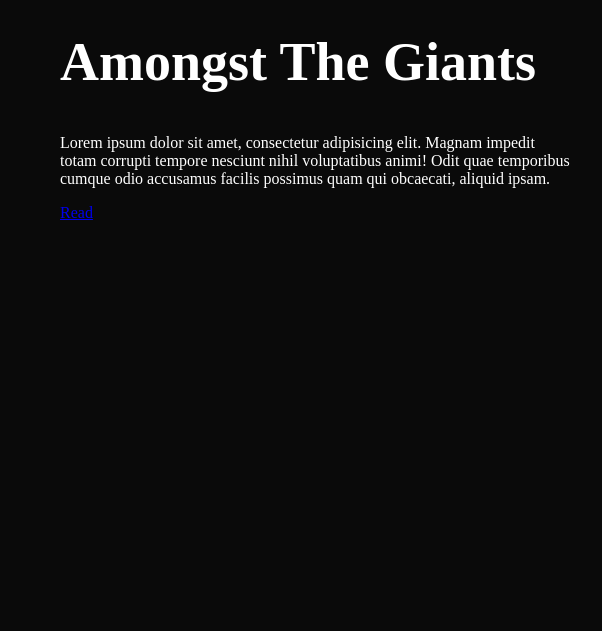
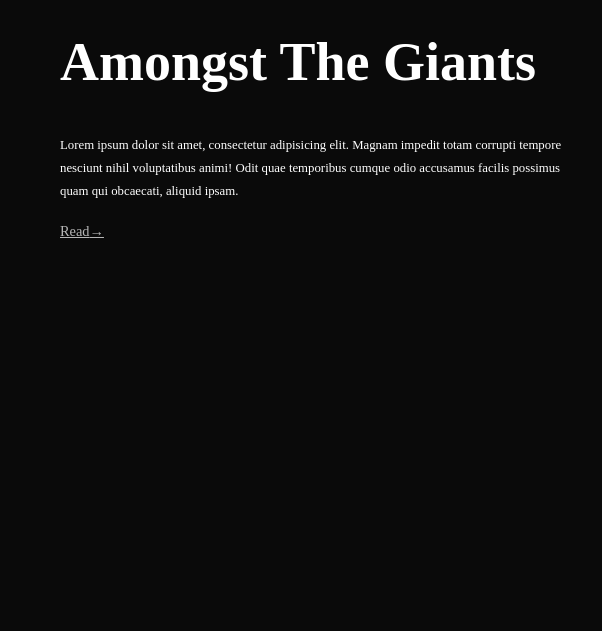
Before and after one commit to bazegie07/content-slider-using-v2, a plain HTML site: page index.html in a window 1280 px wide. Shown: the part 167-798 px from the top of the page, 644-1246 px from the left. Drawn offline with nearby package versions, Linux system fonts and the light colour scheme.

Commit message:
new change

```diff
--- a/style.css
+++ b/style.css
@@ -74,5 +74,48 @@ body{
 }
 
 .card-para{
+    font-size: 1.6vmin;
+    font-family: Poppins;
+    line-height: 1.8;
+    font-weight: 300;
+    margin-bottom: 2.5vmin;
     color: #fff;
 }
+
+.card-link{
+    color: #fff;
+    font-family: Poppins;
+    font-size: 1.8vmin;
+    display: block;
+    cursor: pointer;
+    opacity: 0.7;
+    transition: opacity 0.3s ease;
+}
+
+.card-link:after {
+    content: "→";
+}
+
+.prevnext{
+    position: absolute;
+    width: 4vmin;
+    height: 8vmin;
+    right: 2%;
+    bottom: 0;
+    top: 80%;
+    margin: auto 0;
+    color:#fff;
+}
+
+.pn-btn{
+    color:#fff;
+    width: 100%;
+    height: 50%;
+    border: 0;
+    background-color: transparent;
+    font-size: 20px;
+}
+
+#prev:focus, #next:focus {
+    outline: none;
+}
```
